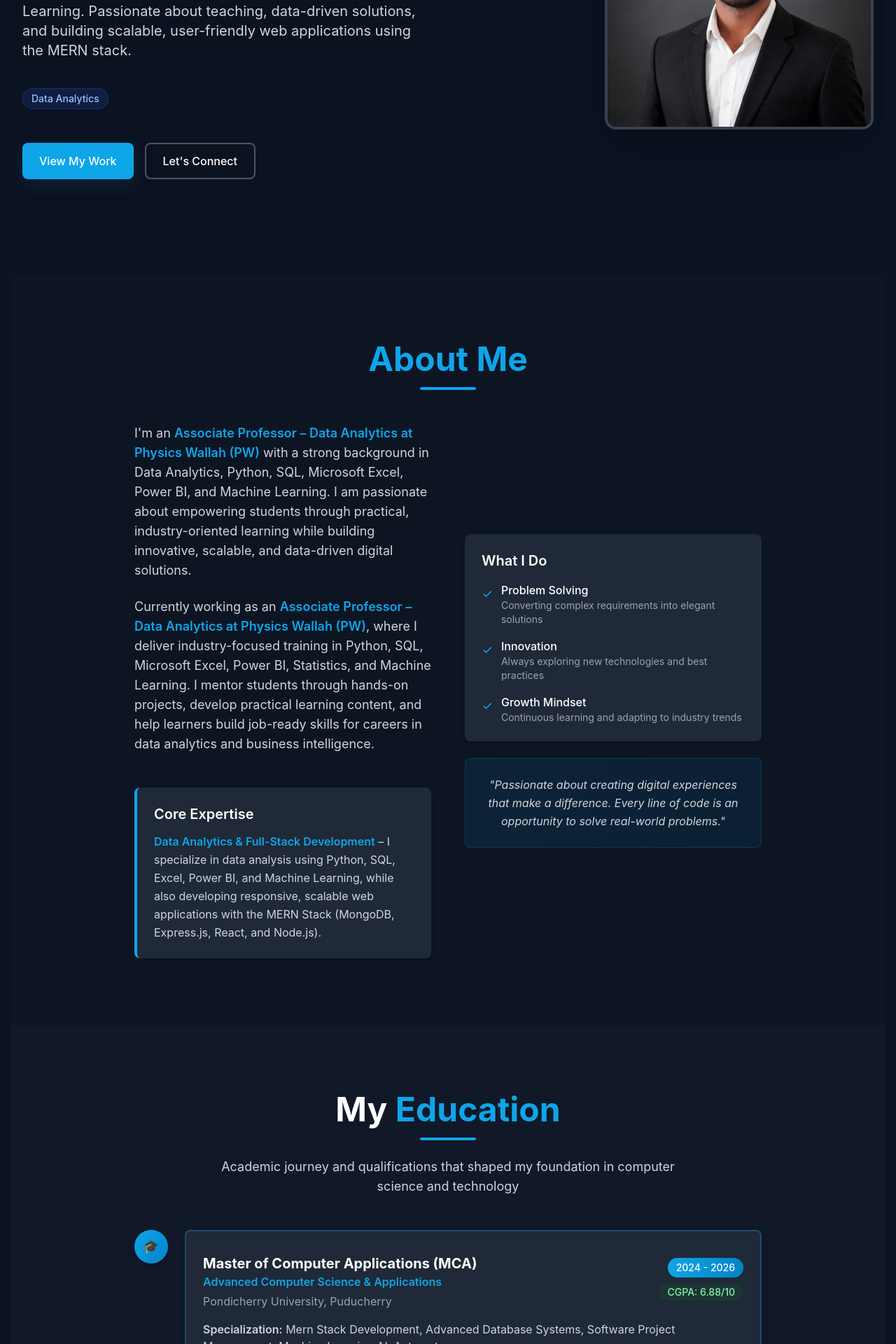
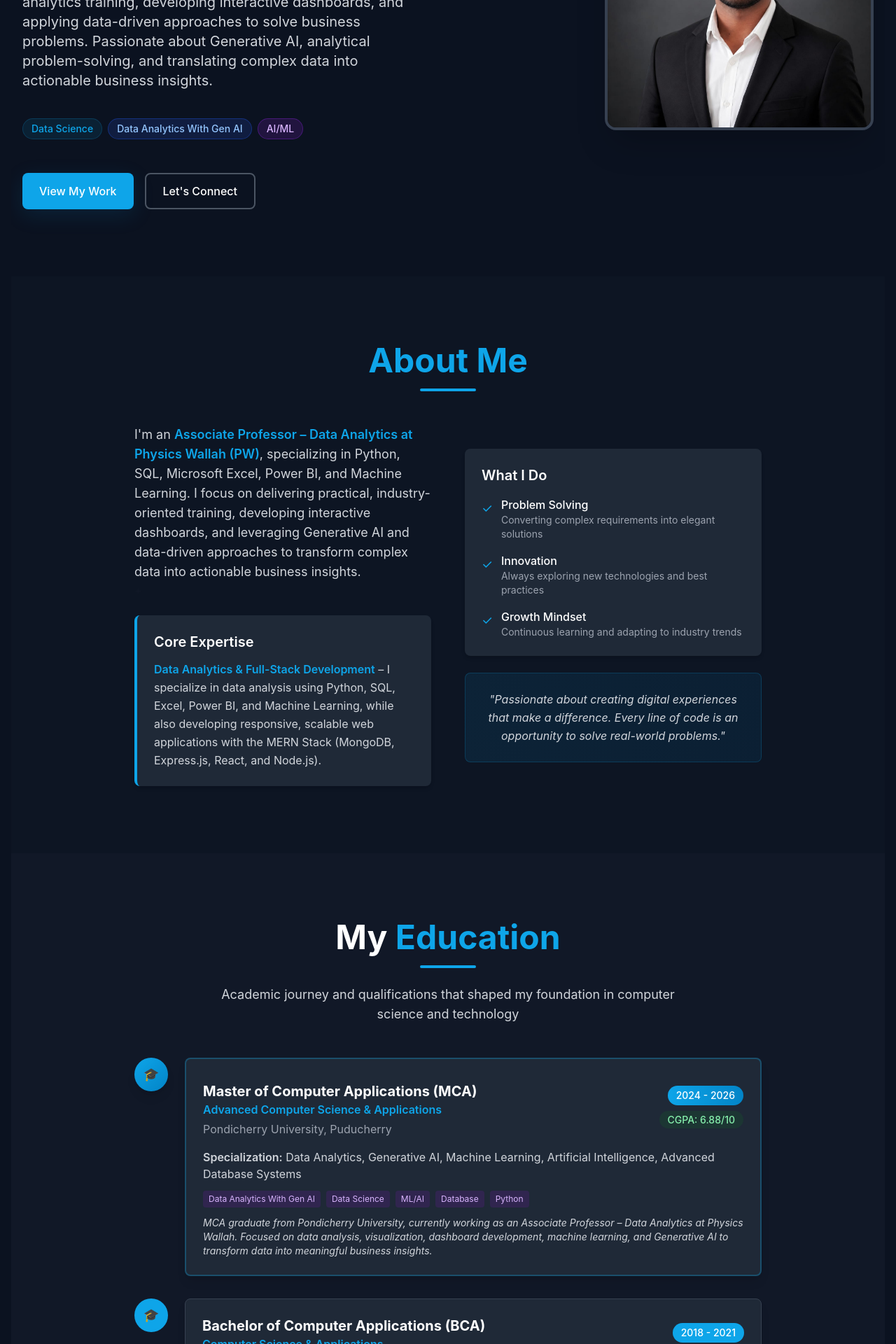
Before and after one commit to rahulrajak05/Rajak-Portfolio, a React (Vite) app: page / in a window 1280 px wide. Shown: the part 460-2380 px from the top of the page at 70% size. Built offline with nearby package versions, Linux system fonts and the light colour scheme.

Commit message:
add new few updates

```diff
--- a/src/components/About.tsx
+++ b/src/components/About.tsx
@@ -53,15 +53,15 @@ export default function About() {
                 variants={itemVariants}
                 className="text-base sm:text-lg text-gray-700 dark:text-gray-300 leading-relaxed"
               >
-               I'm an <span className="font-semibold text-primary">Associate Professor – Data Analytics at Physics Wallah (PW)</span> with a strong background in Data Analytics, Python, SQL, Microsoft Excel, Power BI, and Machine Learning. I am passionate about empowering students through practical, industry-oriented learning while building innovative, scalable, and data-driven digital solutions.
+              I'm an <span className="font-semibold text-primary">Associate Professor – Data Analytics at Physics Wallah (PW)</span>, specializing in Python, SQL, Microsoft Excel, Power BI, and Machine Learning. I focus on delivering practical, industry-oriented training, developing interactive dashboards, and leveraging Generative AI and data-driven approaches to transform complex data into actionable business insights.
               </motion.p>
 
-              <motion.p
+              {/* <motion.p
                 variants={itemVariants}
                 className="text-base sm:text-lg text-gray-700 dark:text-gray-300 leading-relaxed"
               >
                 Currently working as an <span className="font-semibold text-primary">Associate Professor – Data Analytics at Physics Wallah (PW)</span>, where I deliver industry-focused training in Python, SQL, Microsoft Excel, Power BI, Statistics, and Machine Learning. I mentor students through hands-on projects, develop practical learning content, and help learners build job-ready skills for careers in data analytics and business intelligence.
-              </motion.p>
+              </motion.p> */}
 +
               <motion.div
                 variants={itemVariants}
@@ -70,8 +70,8 @@ export default function About() {
               >
                 <h3 className="text-xl font-semibold text-gray-900 dark:text-white mb-3">Core Expertise</h3>
                <p className="text-gray-700 dark:text-gray-300 leading-relaxed">
-  <span className="font-semibold text-primary">Data Analytics & Full-Stack Development</span> – I specialize in data analysis using Python, SQL, Excel, Power BI, and Machine Learning, while also developing responsive, scalable web applications with the MERN Stack (MongoDB, Express.js, React, and Node.js).
-</p>
+                  <span className="font-semibold text-primary">Data Analytics & Full-Stack Development</span> – I specialize in data analysis using Python, SQL, Excel, Power BI, and Machine Learning, while also developing responsive, scalable web applications with the MERN Stack (MongoDB, Express.js, React, and Node.js).
+                </p>
               </motion.div>
             </motion.div>
 
--- a/src/components/Contact.tsx
+++ b/src/components/Contact.tsx
@@ -219,7 +219,7 @@ export default function Contact() {
             </div>
           </motion.div>
 
-          <motion.div
+          {/* <motion.div
             initial={{ opacity: 0, y: 20 }}
             whileInView={{ opacity: 1, y: 0 }}
             viewport={{ once: true }}
@@ -230,9 +230,9 @@ export default function Contact() {
               <span className="font-semibold">Open to opportunities!</span>
             </p>
             <p className="text-gray-600 dark:text-gray-400">
-              Currently seeking internship and entry-level positions in Mern-stack development
+              Currently seeking internship and entry-level opportunities in MERN Stack development.
             </p>
-          </motion.div>
+          </motion.div> */}
         </div>
       </div>
     </section>
--- a/src/components/Education.tsx
+++ b/src/components/Education.tsx
@@ -101,18 +101,23 @@ export default function Education() {
                     </div>
                     <div className="text-gray-700 dark:text-gray-300">
                       <p className="mb-3">
-                        <span className="font-semibold">Specialization:</span> Mern Stack Development, Advanced Database Systems,
-                        Software Project Management, Machine Learning,AI, Automata
+                        <span className="font-semibold">Specialization:</span>{" "}
+                         Data Analytics, Generative AI, Machine Learning,
+                         Artificial Intelligence, Advanced Database Systems
                       </p>
                       <div className="flex flex-wrap gap-2 mb-3">
-                        <span className="bg-purple-100 dark:bg-purple-900/30 text-purple-800 dark:text-purple-300 px-2 py-1 rounded text-xs">DSA</span>
-                        <span className="bg-purple-100 dark:bg-purple-900/30 text-purple-800 dark:text-purple-300 px-2 py-1 rounded text-xs">Mern Stack</span>
+                        <span className="bg-purple-100 dark:bg-purple-900/30 text-purple-800 dark:text-purple-300 px-2 py-1 rounded text-xs">Data Analytics With Gen AI</span>
+                        <span className="bg-purple-100 dark:bg-purple-900/30 text-purple-800 dark:text-purple-300 px-2 py-1 rounded text-xs">Data Science</span>
                         <span className="bg-purple-100 dark:bg-purple-900/30 text-purple-800 dark:text-purple-300 px-2 py-1 rounded text-xs">ML/AI</span>
                         <span className="bg-purple-100 dark:bg-purple-900/30 text-purple-800 dark:text-purple-300 px-2 py-1 rounded text-xs">Database</span>
                         <span className="bg-purple-100 dark:bg-purple-900/30 text-purple-800 dark:text-purple-300 px-2 py-1 rounded text-xs">Python</span>
                       </div>
                       <p className="text-sm italic">
-                        Currently pursuing advanced studies in computer applications with focus on modern web technologies and software engineering practices.
+                        MCA graduate from Pondicherry University, currently working
+                        as an Associate Professor – Data Analytics at Physics Wallah.
+                        Focused on data analysis, visualization, dashboard development,
+                        machine learning, and Generative AI to transform data into
+                        meaningful business insights.
                       </p>
                     </div>
                   </div>
--- a/src/components/Hero.tsx
+++ b/src/components/Hero.tsx
@@ -68,7 +68,7 @@ export default function Hero() {
               transition={{ delay: 0.6, duration: 0.6 }}
               className="text-base sm:text-lg lg:text-xl text-gray-600 dark:text-gray-300 leading-relaxed max-w-2xl"
             >
-             Associate Professor – Data Analytics at Physics Wallah (PW), specializing in Python, SQL, Excel, Power BI, and Machine Learning. Passionate about teaching, data-driven solutions, and building scalable, user-friendly web applications using the MERN stack.
+           Associate Professor – Data Analytics at Physics Wallah (PW), with expertise in Python, SQL, Microsoft Excel, Power BI, and Machine Learning. Experienced in delivering data analytics training, developing interactive dashboards, and applying data-driven approaches to solve business problems. Passionate about Generative AI, analytical problem-solving, and translating complex data into actionable business insights.
             </motion.p>
           </div>
           {/* Profile badges */}
@@ -78,27 +78,27 @@ export default function Hero() {
             transition={{ delay: 0.8, duration: 0.6 }}
             className="flex flex-wrap gap-2 pt-2"
           >
-            {/* <motion.span
+            <motion.span
               whileHover={{ scale: 1.1, rotate: 2 }}
               transition={{ type: "spring", stiffness: 300 }}
               className="inline-block px-3 py-1 rounded-full bg-primary/10 text-primary border border-primary/20 text-sm font-medium cursor-pointer"
             >
-              MERN Stack
-            </motion.span> */}
+              Data Science
+            </motion.span>
             <motion.span
               whileHover={{ scale: 1.1, rotate: -2 }}
               transition={{ type: "spring", stiffness: 300 }}
               className="inline-block px-3 py-1 rounded-full bg-blue-100/60 dark:bg-blue-900/30 text-blue-700 dark:text-blue-300 border border-blue-200/60 dark:border-blue-700/40 text-sm font-medium cursor-pointer"
             >
-             Data Analytics
+             Data Analytics With Gen AI
             </motion.span>
-            {/* <motion.span
+            <motion.span
               whileHover={{ scale: 1.1, rotate: 2 }}
               transition={{ type: "spring", stiffness: 300 }}
               className="inline-block px-3 py-1 rounded-full bg-purple-100/60 dark:bg-purple-900/30 text-purple-700 dark:text-purple-300 border border-purple-200/60 dark:border-purple-700/40 text-sm font-medium cursor-pointer"
             >
               AI/ML
-            </motion.span> */}
+            </motion.span>
           </motion.div>
 
           <motion.div
```
